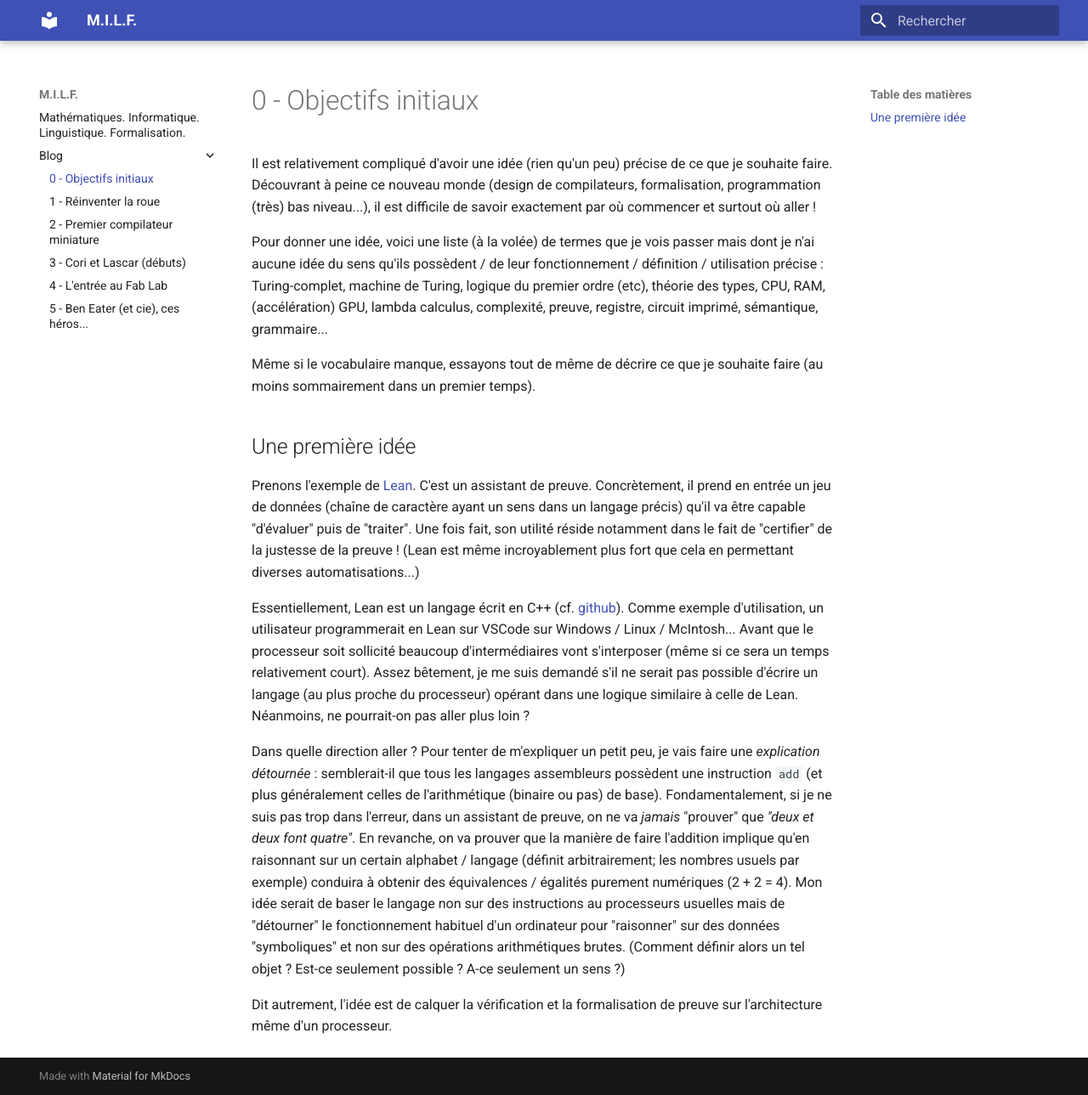
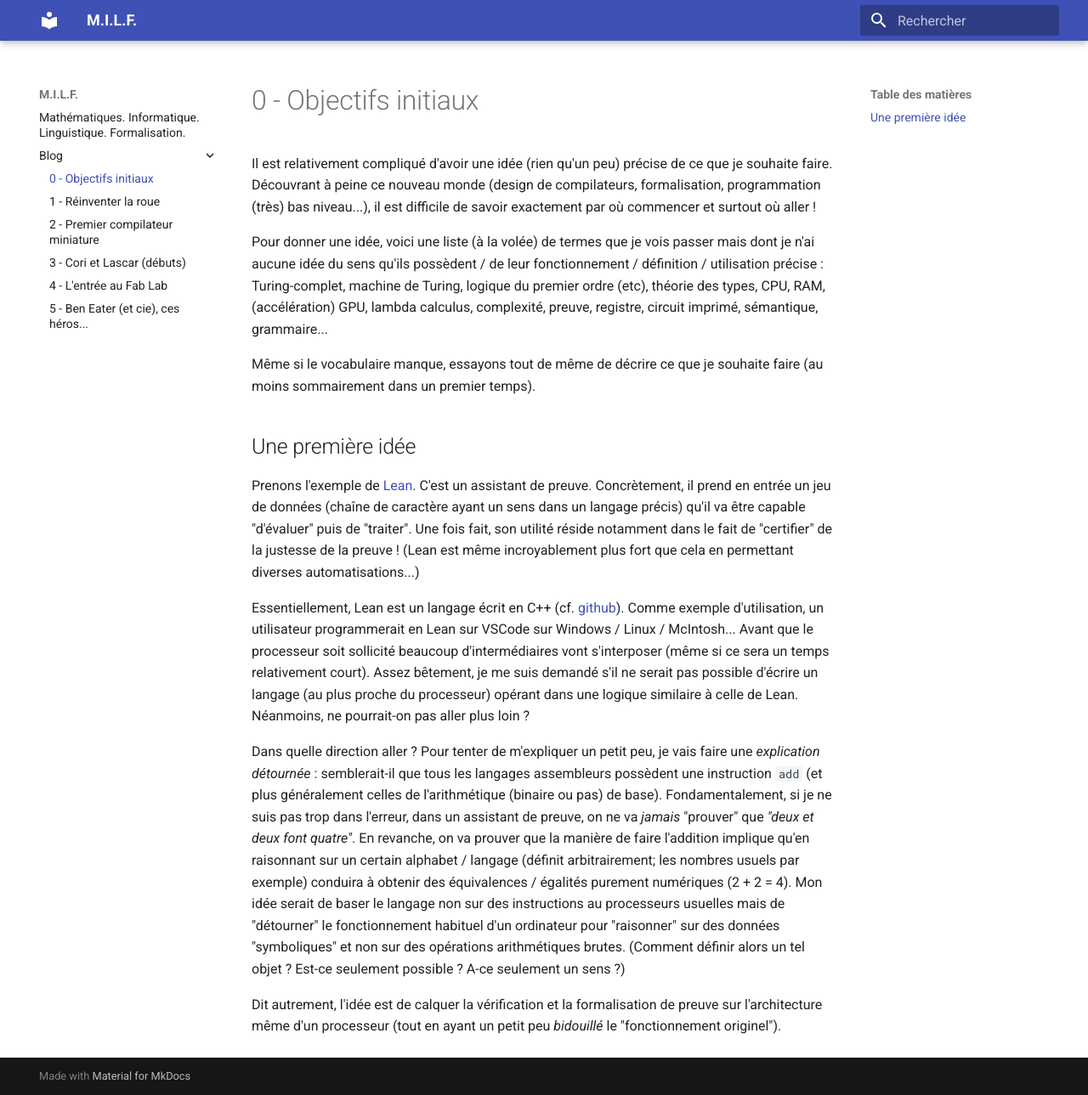
Before and after one commit to MathiasGarnier/MILF, an MkDocs documentation site: the page built from docs/blog/0-objectifs-initiaux.md, in a window 1280 px wide and 1289 px high. Shown: the whole window at 85% size. Built offline with MkDocs 1.6.1 and Material for MkDocs 9.7.7, drawn with Linux system fonts in a browser that asks for light colours.

Commit message:
Update 0-objectifs-initiaux.md

````diff
--- a/docs/blog/0-objectifs-initiaux.md
+++ b/docs/blog/0-objectifs-initiaux.md
@@ -15,4 +15,4 @@ Essentiellement, Lean est un langage écrit en C++ (cf. [github](https://github.
 Dans quelle direction aller ? Pour tenter de m'expliquer un petit peu, je vais faire une _explication détournée_ : semblerait-il que tous les langages assembleurs possèdent une instruction ```add``` (et plus généralement celles de l'arithmétique (binaire ou pas) de base). Fondamentalement, si je ne suis pas trop dans l'erreur, dans un assistant de preuve, on ne va _jamais_ "prouver" que _"deux et deux font quatre"_. En revanche, on va prouver que la manière de faire l'addition implique qu'en raisonnant sur un certain alphabet / langage (définit arbitrairement; les nombres usuels par exemple) conduira à obtenir des équivalences / égalités purement numériques (2 + 2 = 4).
 Mon idée serait de baser le langage non sur des instructions au processeurs usuelles mais de "détourner" le fonctionnement habituel d'un ordinateur pour "raisonner" sur des données "symboliques" et non sur des opérations arithmétiques brutes. (Comment définir alors un tel objet ? Est-ce seulement possible ? A-ce seulement un sens ?)
 
-Dit autrement, l'idée est de calquer la vérification et la formalisation de preuve sur l'architecture même d'un processeur.
+Dit autrement, l'idée est de calquer la vérification et la formalisation de preuve sur l'architecture même d'un processeur (tout en ayant un petit peu _bidouillé_ le "fonctionnement originel").
````
